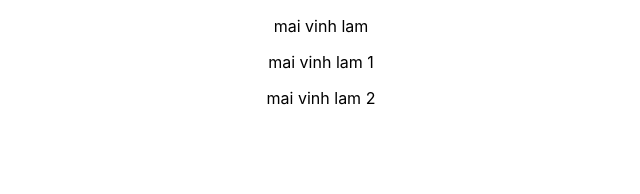
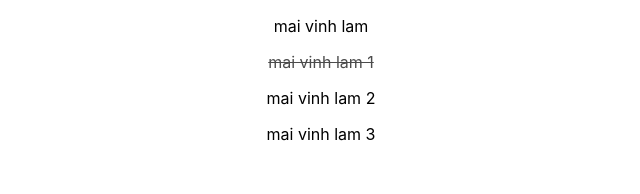
Before and after one commit to maivinhlam/learn_react_js, a React (Create React App) app in the folder to-do-list/: page / in a window 1280 px wide. Shown: the top 194 px of the page, without its empty margins (319-959 px from the left). Built offline with nearby package versions, Linux system fonts and the light colour scheme.

Commit message:
[Add] Dynamic class names

```diff
--- a/to-do-list/src/App.js
+++ b/to-do-list/src/App.js
@@ -1,23 +1,27 @@
 import "./App.css";
 
-import ToDoItem from "./components/ToDoItem";
+import TodoItem from "./components/TodoItem";
 import { Component } from "react";
 class App extends Component {
   constructor() {
     super();
-    this.todoItems = ["mai vinh lam", "mai vinh lam 1", "mai vinh lam 2"];
+    this.todoItems = [
+      { title: "mai vinh lam", isComplete: false},
+      { title: "mai vinh lam 1", isComplete: true },
+      { title: "mai vinh lam 2", isComplete: false },
+      { title: "mai vinh lam 3", isComplete: false },
+    ];
   }
 
   render() {
-  return (
-    <div className="App">
-      {
-        this.todoItems.map((item, index) => <ToDoItem title={item} key={index}/>)
-      }
-      {/* <ToDoItem title="Di cho"/> */}
-    </div>
-  );
-    }
+    return (
+      <div className="App">
+        {this.todoItems.map((item, index) => (
+          <TodoItem item={item} key={index} />
+        ))}
+      </div>
+    );
+  }
 }
 
 export default App;
--- a/to-do-list/src/components/ToDoItem.js
+++ /dev/null
@@ -1,14 +0,0 @@
-import React,{ Component } from "react";
-
-class ToDoItem extends Component {
-	render() {
-		let title = this.props.title;
-		return (
-			<div className="ToDoItem">
-				<p>{title}</p>
-			</div>
-		);
-	}
-}
-
-export default ToDoItem;
--- /dev/null
+++ b/to-do-list/src/components/TodoItem.css
@@ -0,0 +1,8 @@
+.TodoItem {
+	text-decoration: none ;
+}
+
+.TodoItem-complete {
+	text-decoration: line-through;
+	opacity: 0.7;
+}
--- /dev/null
+++ b/to-do-list/src/components/TodoItem.js
@@ -0,0 +1,18 @@
+import React,{ Component } from "react";
+import './TodoItem.css'
+class ToDoItem extends Component {
+	render() {
+		let {item} = this.props;
+		let className = 'TodoItem'
+		if (item.isComplete) {
+			className += ' TodoItem-complete'
+		}
+		return (
+			<div className={className}>
+				<p>{item.title}</p>
+			</div>
+		);
+	}
+}
+
+export default ToDoItem;
```
